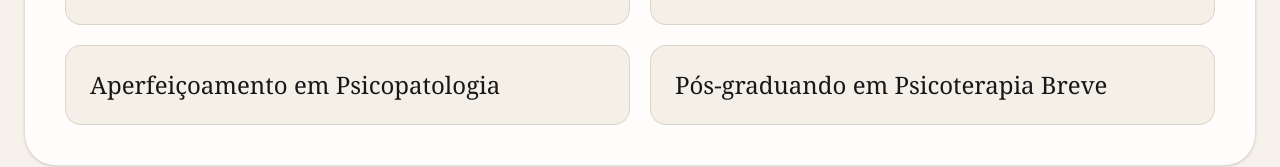
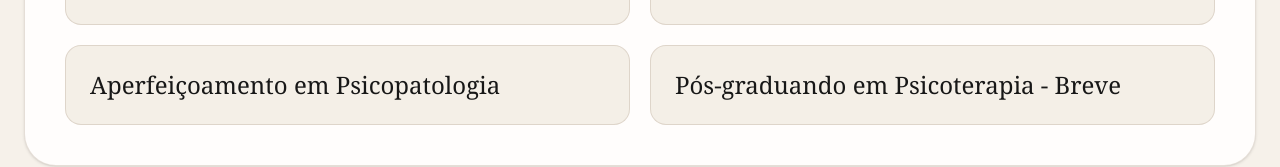
Before and after one commit to GuilhermeMoreiramMKT/psicologo-vinicius, a React (Vite) app: page /formacao-e-experiencia in a window 1280 px wide. Shown: the part 577-744 px from the top of the page. Built offline with nearby package versions, Linux system fonts and the light colour scheme.

Commit message:
Correção texto

```diff
--- a/src/pages/FormacaoExperiencia.tsx
+++ b/src/pages/FormacaoExperiencia.tsx
@@ -7,7 +7,7 @@ export default function FormacaoExperiencia() {
     "Graduação em Psicologia",
     "Formação em Psicanálise",
     "Aperfeiçoamento em Psicopatologia",
-    "Pós-graduando em Psicoterapia Breve",
+    "Pós-graduando em Psicoterapia - Breve",
   ];
 
   return (
```
